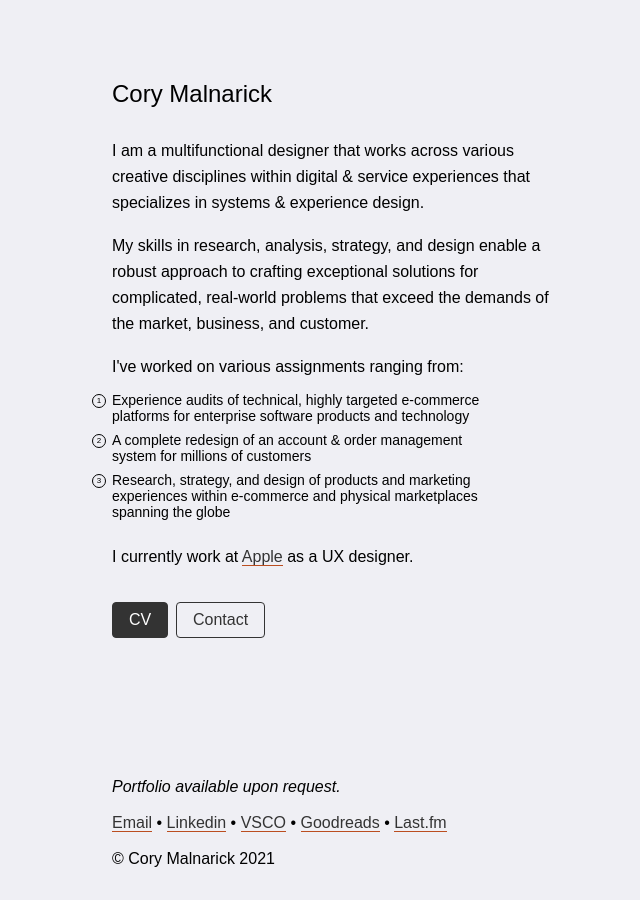
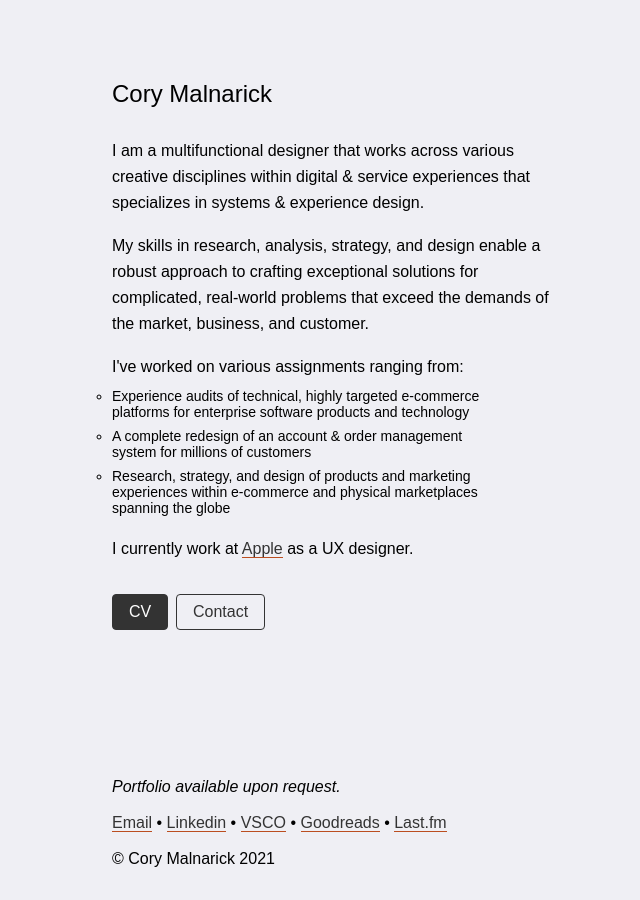
Before and after one commit to foundmonster/foundmonster.github.io, a Jekyll site: the page built from index.html, in a window 1280 px wide. Shown: the whole page, without its empty margins (304-944 px from the left). Built offline with Jekyll 4.4.1, drawn with Linux system fonts in a browser that asks for light colours; some web fonts are replaced.

Commit message:
quick switch back to circle bullets

```diff
--- a/index.html
+++ b/index.html
@@ -6,7 +6,7 @@ title: Cory Malnarick – UX Designer
 <p>I am a multifunctional designer that works across various creative disciplines within digital & service experiences that specializes in systems & experience design.</p><br>
 <p>My skills in research, analysis, strategy, and design enable a robust approach to crafting exceptional solutions for complicated, real-world problems that exceed the demands of the market, business, and customer. </p><br>
 <p>I've worked on various assignments ranging from:</p>
-<ul class="numbered-list">
+<ul>
 <li>Experience audits of technical, highly targeted e-commerce platforms for enterprise software products and technology</li>
 <li>A complete redesign of an account & order management system for millions of customers</li>
 <li>Research, strategy, and design of products and marketing experiences within e-commerce and physical marketplaces spanning the globe</li>
```
